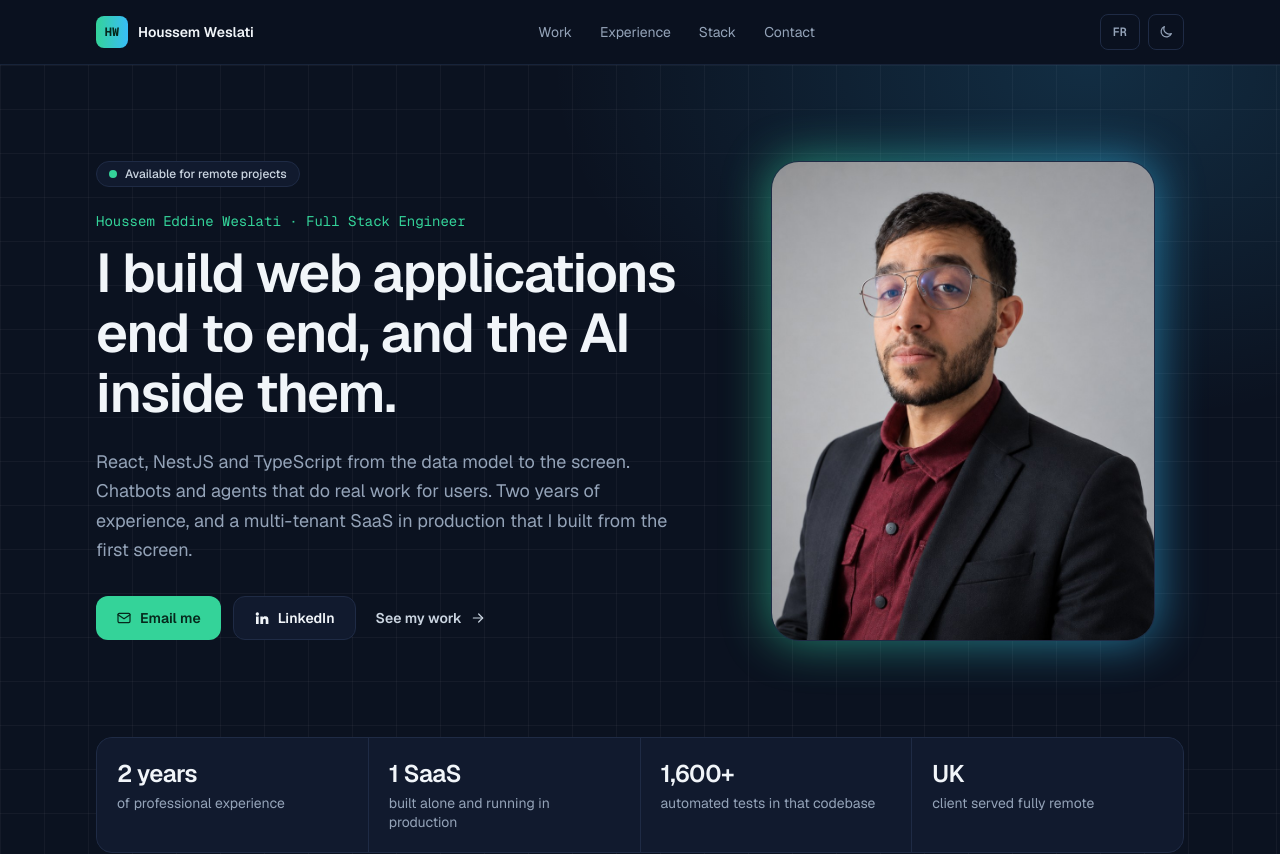
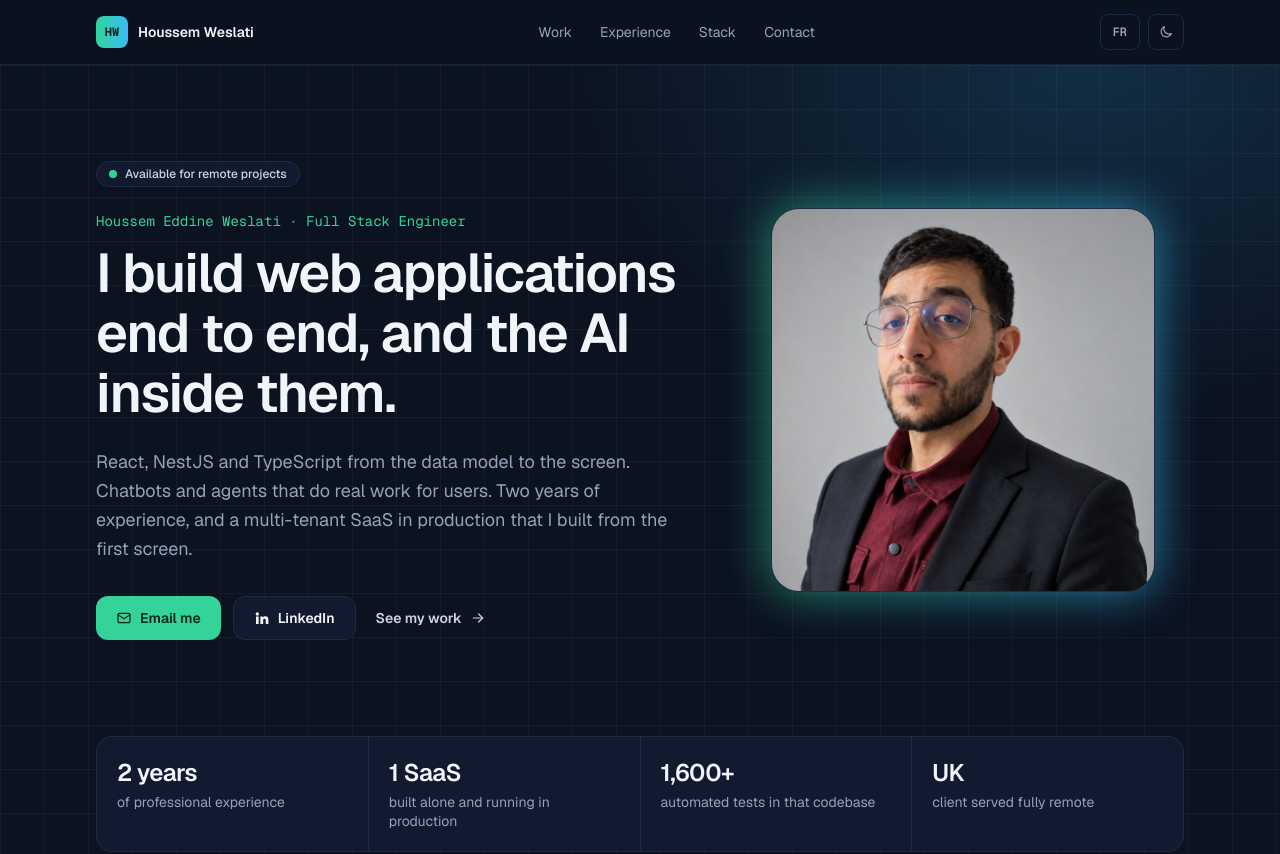
Before and after one commit to HoussemEddineWeslati/portfolio, a Next.js app: page / in a window 1280 px wide. Shown: the top 854 px of the page. Built offline with nearby package versions, Linux system fonts and the light colour scheme.

Commit message:
fix: tighter square crop for the portrait

```diff
--- a/src/components/HomePage.tsx
+++ b/src/components/HomePage.tsx
@@ -55,10 +55,10 @@ export function HomePage({ t, lang }: { t: Dict; lang: Lang }) {
               <div className="accent-bar absolute -inset-px rounded-[1.75rem] opacity-60 blur-xl" aria-hidden />
               <div className="relative overflow-hidden rounded-[1.75rem] border border-line bg-surface">
                 <Image
-                  src="/houssem.jpg"
+                  src="/houssem-weslati.jpg"
                   alt={t.hero.photoAlt}
                   width={880}
-                  height={1100}
+                  height={880}
                   sizes="(min-width: 1024px) 384px, 320px"
                   loading="eager"
                   fetchPriority="high"
```
Also changed, not shown: public/houssem-weslati.jpg (added), public/houssem.jpg (deleted).
